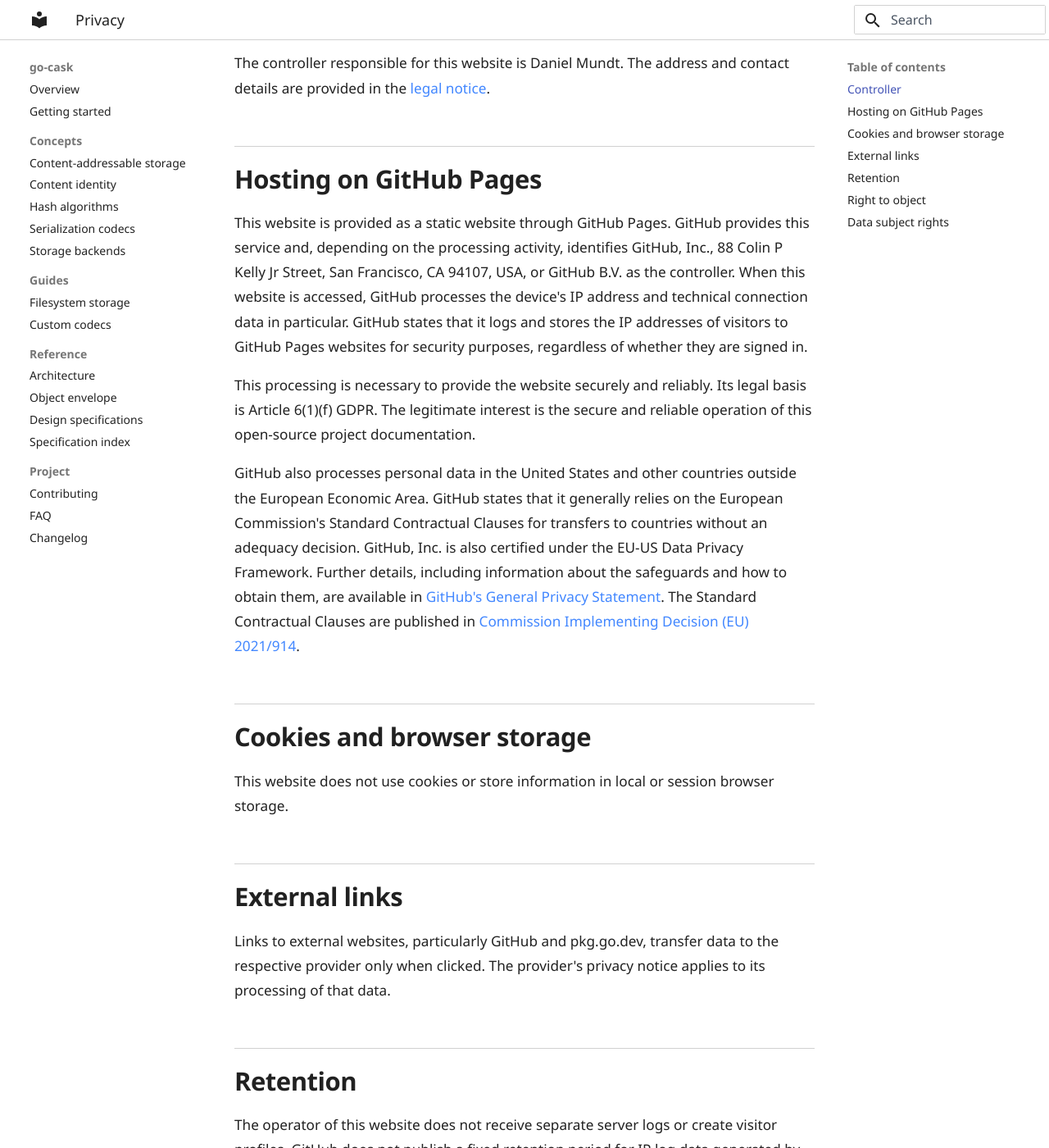
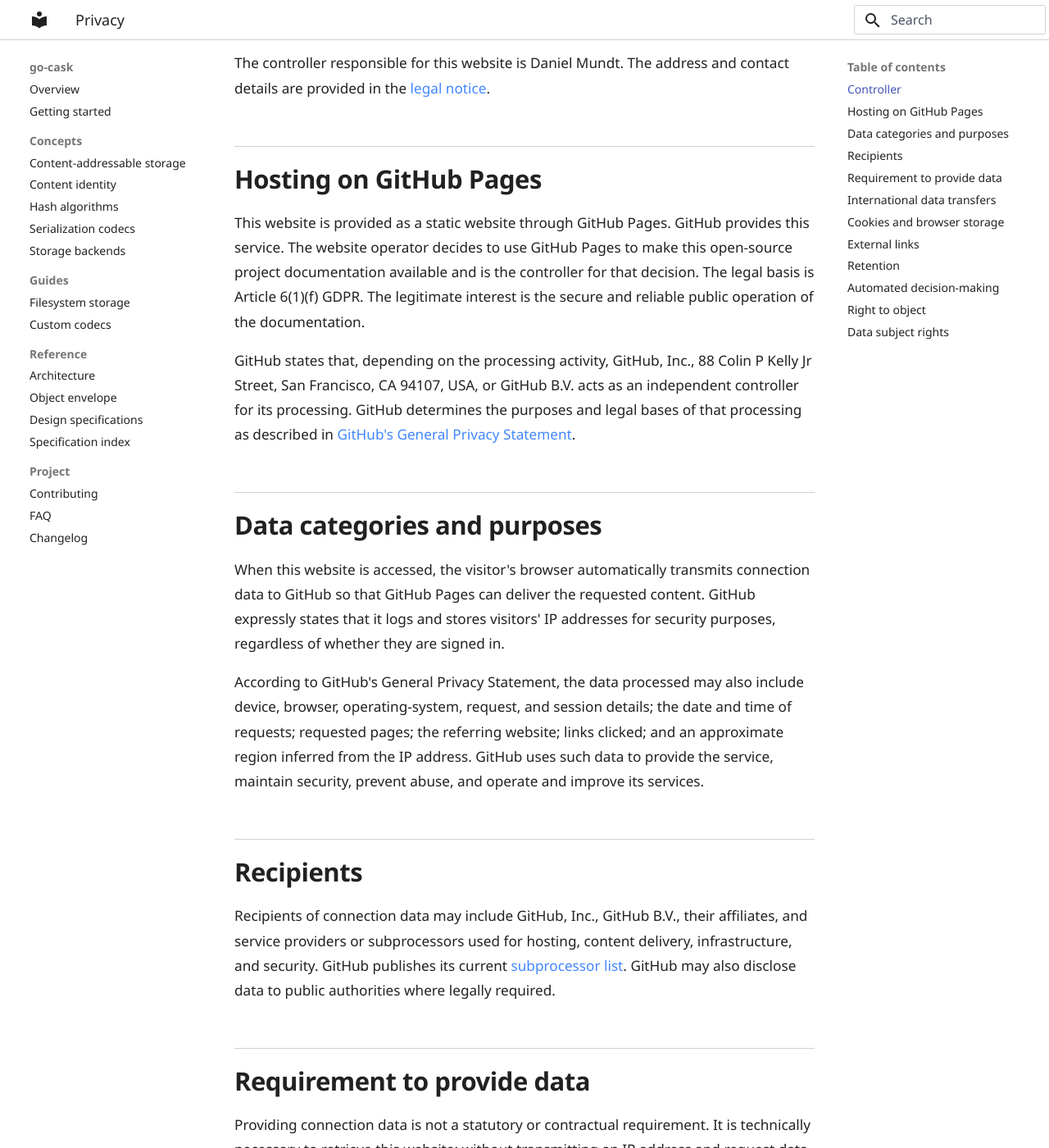
Before and after one commit to dmundt/go-cask, an MkDocs documentation site: the page built from website/privacy.md, in a window 1280 px wide and 1400 px high, scrolled down 224 px. Shown: the whole window at 82% size. Built offline with MkDocs 1.6.1 and Material for MkDocs 9.7.7, drawn with Linux system fonts in a browser that asks for light colours; a script that is not in the unit is left out; some of the changed text lies outside the part shown.

Commit message:
docs(website): complete GDPR disclosures (#124)
Document Article 13 data categories, recipients, technical necessity, controller roles, and separate rights-request channels for the operator and GitHub.

Co-authored-by: Copilot <223556219+Copilot@users.noreply.github.com>

```diff
--- a/website/privacy.md
+++ b/website/privacy.md
@@ -8,16 +8,47 @@ contact details are provided in the [legal notice](impressum.md).
 ## Hosting on GitHub Pages
 
 This website is provided as a static website through GitHub Pages. GitHub
-provides this service and, depending on the processing activity, identifies
-GitHub, Inc., 88 Colin P Kelly Jr Street, San Francisco, CA 94107, USA, or
-GitHub B.V. as the controller. When this website is accessed, GitHub processes
-the device's IP address and technical connection data in particular. GitHub
-states that it logs and stores the IP addresses of visitors to GitHub Pages
-websites for security purposes, regardless of whether they are signed in.
+provides this service. The website operator decides to use GitHub Pages to make
+this open-source project documentation available and is the controller for
+that decision. The legal basis is Article 6(1)(f) GDPR. The legitimate interest
+is the secure and reliable public operation of the documentation.
 
-This processing is necessary to provide the website securely and reliably. Its
-legal basis is Article 6(1)(f) GDPR. The legitimate interest is the secure and
-reliable operation of this open-source project documentation.
+GitHub states that, depending on the processing activity, GitHub, Inc.,
+88 Colin P Kelly Jr Street, San Francisco, CA 94107, USA, or GitHub B.V. acts
+as an independent controller for its processing. GitHub determines the
+purposes and legal bases of that processing as described in
+[GitHub's General Privacy Statement](https://docs.github.com/en/site-policy/privacy-policies/github-general-privacy-statement).
+
+## Data categories and purposes
+
+When this website is accessed, the visitor's browser automatically transmits
+connection data to GitHub so that GitHub Pages can deliver the requested
+content. GitHub expressly states that it logs and stores visitors' IP addresses
+for security purposes, regardless of whether they are signed in.
+
+According to GitHub's General Privacy Statement, the data processed may also
+include device, browser, operating-system, request, and session details; the
+date and time of requests; requested pages; the referring website; links
+clicked; and an approximate region inferred from the IP address. GitHub uses
+such data to provide the service, maintain security, prevent abuse, and operate
+and improve its services.
+
+## Recipients
+
+Recipients of connection data may include GitHub, Inc., GitHub B.V., their
+affiliates, and service providers or subprocessors used for hosting, content
+delivery, infrastructure, and security. GitHub publishes its current
+[subprocessor list](https://docs.github.com/en/site-policy/privacy-policies/github-subprocessors).
+GitHub may also disclose data to public authorities where legally required.
+
+## Requirement to provide data
+
+Providing connection data is not a statutory or contractual requirement. It is
+technically necessary to retrieve this website: without transmitting an IP
+address and request data to GitHub Pages, the requested content cannot be
+delivered.
+
+## International data transfers
 
 GitHub also processes personal data in the United States and other countries
 outside the European Economic Area. GitHub states that it generally relies on
@@ -48,6 +79,10 @@ data generated by GitHub Pages. According to GitHub, retention depends on the
 purpose of the processing and applicable contractual and legal retention
 obligations.
 
+## Automated decision-making
+
+The website operator does not use automated decision-making or profiling.
+
 ## Right to object
 
 Where processing is based on Article 6(1)(f) GDPR, you may object to that
@@ -62,7 +97,10 @@ exercise, or defence of legal claims.
 Subject to the GDPR's requirements, data subjects have rights of access,
 rectification, erasure, restriction of processing, data portability, and
 objection. Data subjects also have the right to lodge a complaint with a data
-protection supervisory authority. Requests may be sent to the email address
-provided in the [legal notice](impressum.md).
+protection supervisory authority. Requests concerning processing controlled by
+the website operator may be sent to the email address provided in the
+[legal notice](impressum.md). Requests concerning processing controlled by
+GitHub should be directed to GitHub using the contact details in
+[GitHub's General Privacy Statement](https://docs.github.com/en/site-policy/privacy-policies/github-general-privacy-statement).
 
 Last updated: 21 September 2026
```
Also changed, not shown: CHANGELOG.md (+3 -0 lines).
